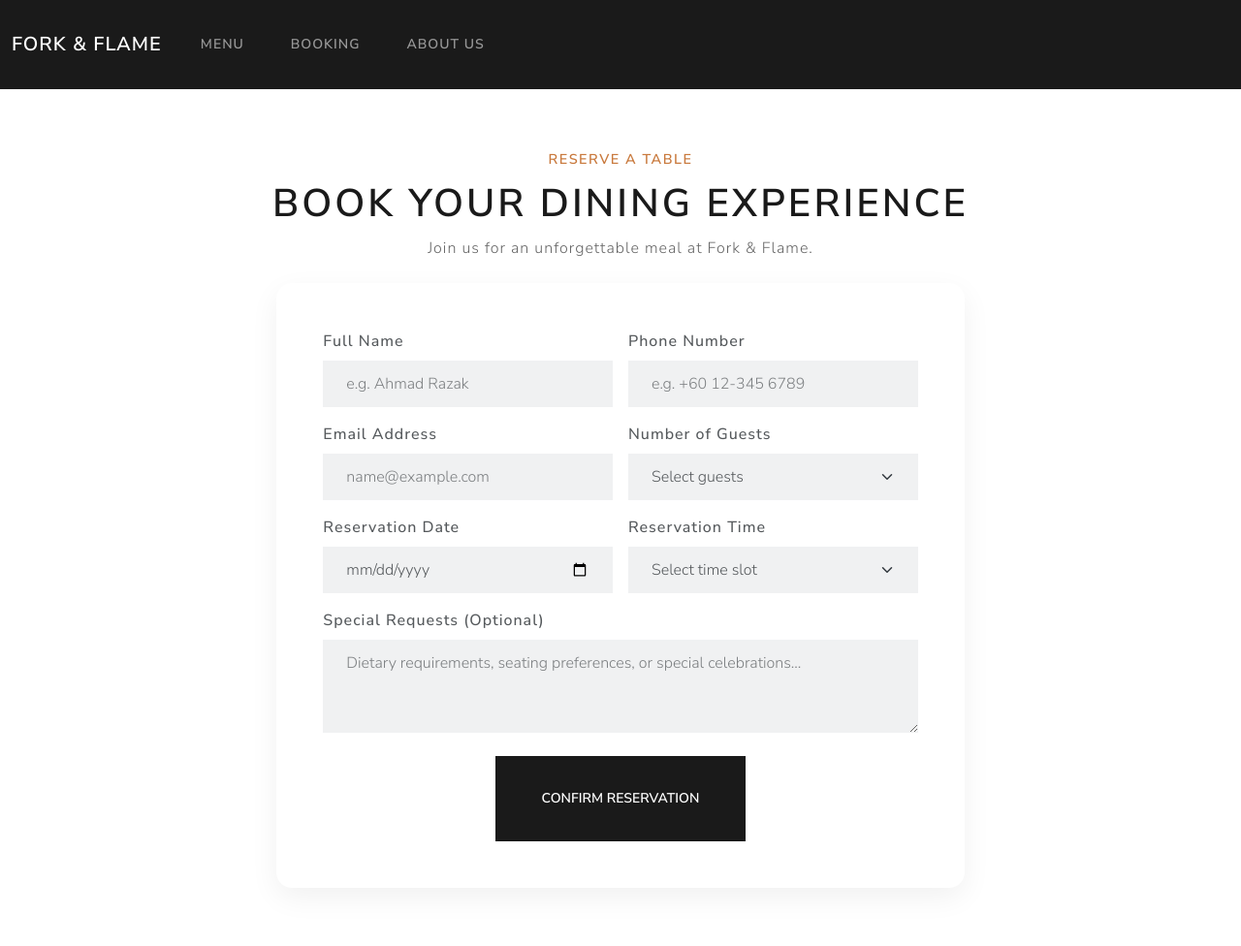
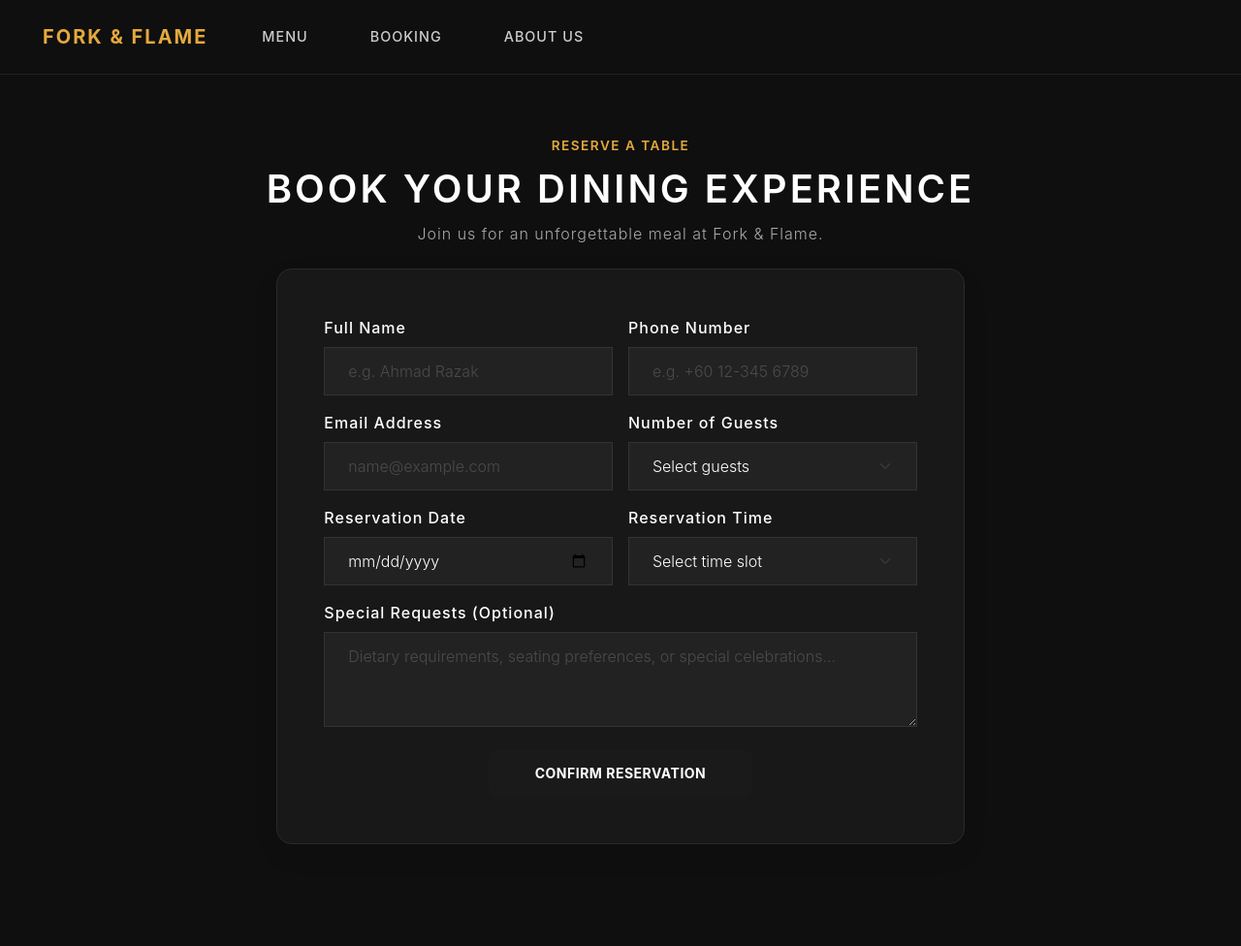
Before and after one commit to Danziq12/ForknFlame, a PHP site: page /Booking.php in a window 1280 px wide. Shown: the whole page at 97% size. After the commit the page ends 871 px from the top, so only its background shows below. Run offline with PHP 8.4, Linux system fonts and the light colour scheme.

Commit message:
Update style.css

```diff
--- a/style.css
+++ b/style.css
@@ -1,8 +1,13 @@
-/* Section Styling */
-.menu-section {
-  padding: 60px 20px;
-  background-color: #fcfbf7;
-  font-family: 'Inter', sans-serif;
+/* ==========================================================================
+   1. GLOBAL DARK THEME & BASE STYLES
+   ========================================================================== */
+body {
+  background-color: #0f0f0f;
+  color: #e0e0e0;
+  font-family: 'Inter', 'Segoe UI', Roboto, Helvetica, Arial, sans-serif;
+  min-height: 100vh;
+  display: flex;
+  flex-direction: column;
 }
 
 .container {
@@ -10,30 +15,135 @@
   margin: 0 auto;
 }
 
+/* Headings */
+h1, h2, h3, h4 {
+  color: #fff;
+}
+
+.sub-heading {
+  color: #e5a93c;
+  text-transform: uppercase;
+  letter-spacing: 1.5px;
+  font-size: 0.85rem;
+  font-weight: 600;
+}
+
+.text-gold {
+  color: #e5a93c !important;
+}
+
+/* ==========================================================================
+   2. NAVIGATION BAR
+   ========================================================================== */
+.navbar {
+  background-color: rgba(15, 15, 15, 0.95) !important;
+  border-bottom: 1px solid #222;
+  padding: 1rem 2rem;
+}
+
+.navbar-brand {
+  font-weight: 700;
+  letter-spacing: 2px;
+  color: #e5a93c !important;
+  text-transform: uppercase;
+}
+
+.nav-link {
+  font-weight: 500;
+  letter-spacing: 1px;
+  text-transform: uppercase;
+  font-size: 0.9rem;
+  margin-left: 1rem;
+  color: #ccc !important;
+  transition: color 0.3s ease;
+}
+
+.nav-link:hover,
+.nav-link.active {
+  color: #e5a93c !important;
+}
+
+/* ==========================================================================
+   3. BUTTONS & INPUTS
+   ========================================================================== */
+.btn-gold-action,
+.btn-primary-custom {
+  background-color: #e5a93c;
+  color: #000;
+  font-weight: 700;
+  border: none;
+  padding: 12px 30px;
+  border-radius: 8px;
+  text-transform: uppercase;
+  letter-spacing: 0.5px;
+  transition: all 0.3s ease;
+}
+
+.btn-gold-action:hover,
+.btn-primary-custom:hover {
+  background-color: #c99028;
+  color: #fff;
+}
+
+.form-control,
+.form-select {
+  background-color: #222 !important;
+  border: 1px solid #333 !important;
+  color: #fff !important;
+}
+
+.form-control:focus,
+.form-select:focus {
+  border-color: #e5a93c !important;
+  box-shadow: 0 0 0 0.25rem rgba(229, 169, 60, 0.25) !important;
+}
+
+/* ==========================================================================
+   4. CARDS & SECTIONS
+   ========================================================================== */
+.feature-card,
+.booking-card {
+  background: #181818 !important;
+  border: 1px solid #2a2a2a !important;
+  border-radius: 16px;
+  color: #fff;
+  transition: transform 0.3s ease, border-color 0.3s ease;
+}
+
+.feature-card:hover {
+  transform: translateY(-5px);
+  border-color: #e5a93c !important;
+}
+
+.booking-section {
+  padding: 60px 0;
+}
+
+/* ==========================================================================
+   5. MENU SECTION (DARK INTEGRATED)
+   ========================================================================== */
+.menu-section {
+  padding: 60px 20px;
+  background-color: #0f0f0f;
+  font-family: 'Inter', sans-serif;
+}
+
 .section-header {
   text-align: center;
   margin-bottom: 40px;
 }
 
-.sub-heading {
-  color: #c97a3e;
-  font-weight: 600;
-  text-transform: uppercase;
-  letter-spacing: 1.5px;
-  font-size: 0.9rem;
-}
-
 .section-header h2 {
   font-size: 2.5rem;
-  color: #1a1a1a;
+  color: #ffffff;
   margin: 10px 0;
 }
 
 .section-header p {
-  color: #666;
+  color: #aaa;
 }
 
-/* Category Filters */
+/* Menu Filters */
 .menu-filters {
   display: flex;
   justify-content: center;
```
Also changed, not shown: other parts of style.css (+72 -15 lines).
